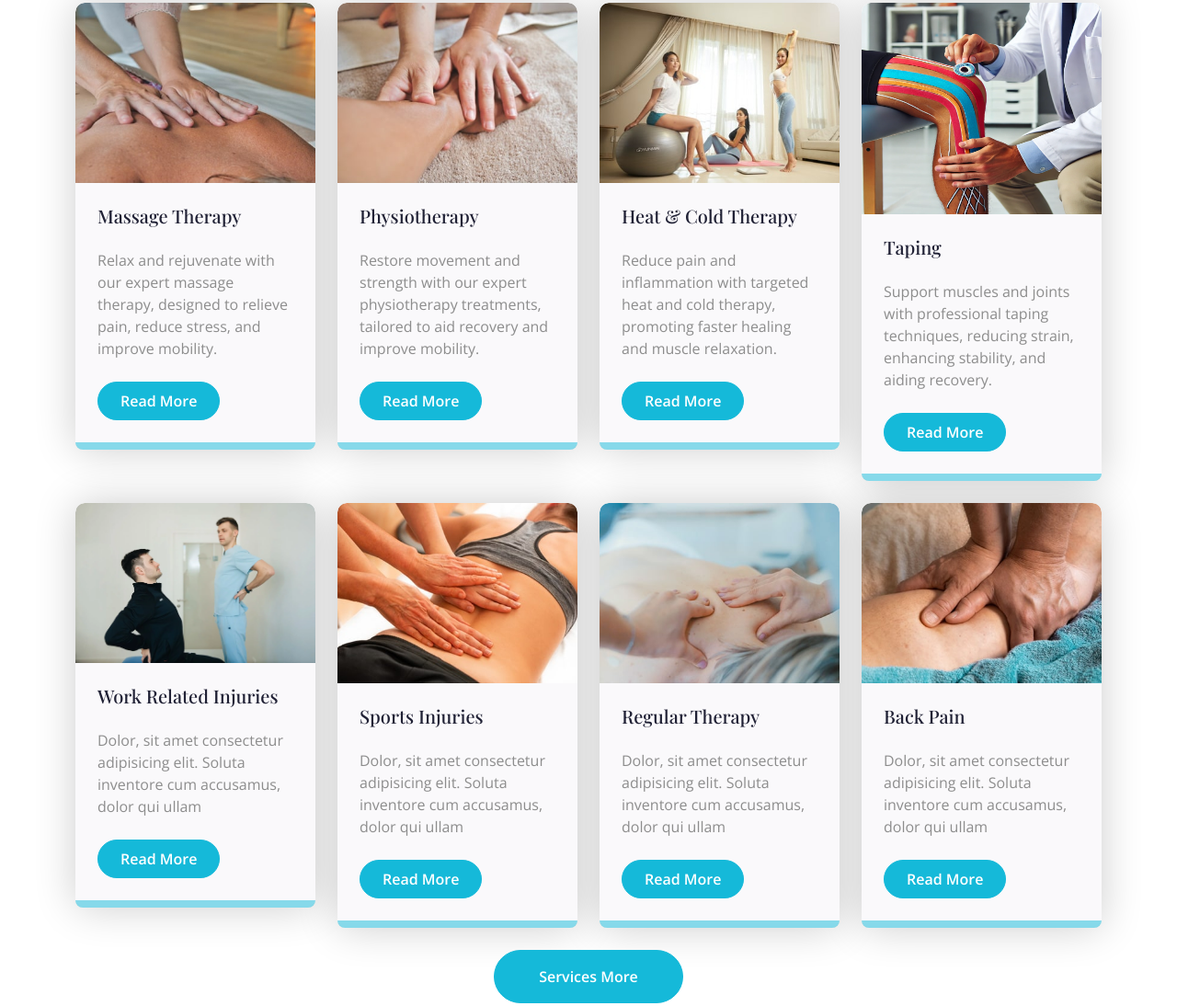
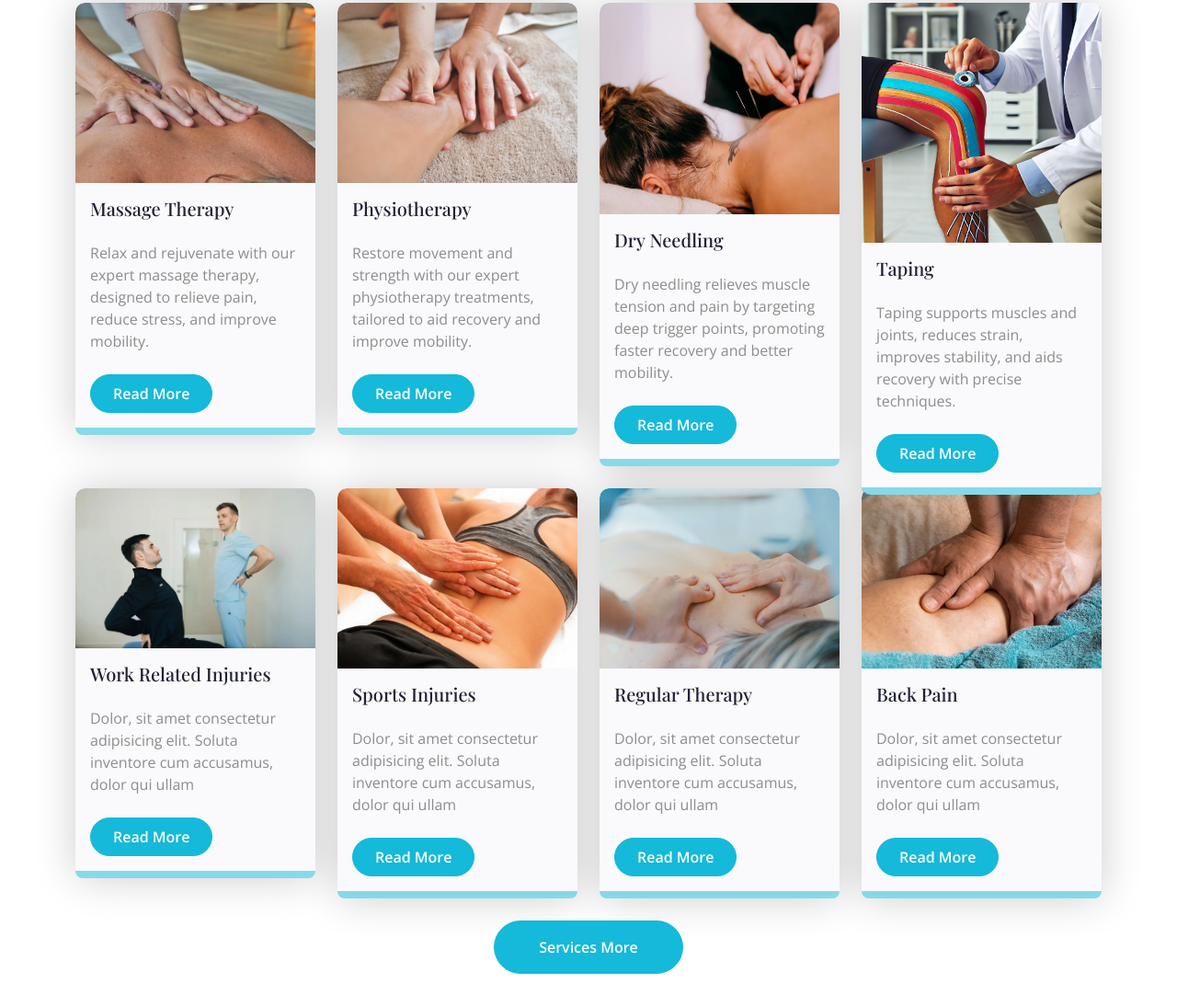
Before and after one commit to Live-Active/liveactive-ui, a plain HTML site: page index.html in a window 1280 px wide. Shown: the part 1361-2455 px from the top of the page at 92% size. Drawn offline with nearby package versions, Linux system fonts and the light colour scheme; animation ran at ten frames a second.

Commit message:
littile change

```diff
--- a/css/style.css
+++ b/css/style.css
@@ -488,6 +488,10 @@
 .service .service-item .service-img:hover img {
     transform: scale(1.3);
 }
+
+
+
+
 
 .service .service-item .service-content {
     position: relative;
--- a/index.html
+++ b/index.html
@@ -159,7 +159,7 @@
                            <div class="service-img rounded-top">
                                 <img src="img/service-1.jpg" class="img-fluid rounded-top w-100" alt="">
                            </div>
-                            <div class="service-content rounded-bottom bg-light p-4">
+                            <div class="service-content rounded-bottom bg-light p-3">
                                 <div class="service-content-inner">
                                     <h5 class="mb-4">Massage Therapy</h5>
                                     <p class="mb-4">Relax and rejuvenate with our expert massage therapy, designed to relieve pain, reduce stress, and improve mobility.</p>
@@ -173,7 +173,7 @@
                            <div class="service-img rounded-top">
                                 <img src="img/service-2.jpg" class="img-fluid rounded-top w-100" alt="">
                            </div>
-                            <div class="service-content rounded-bottom bg-light p-4">
+                            <div class="service-content rounded-bottom bg-light p-3">
                                 <div class="service-content-inner">
                                     <h5 class="mb-4">Physiotherapy</h5>
                                     <p class="mb-4">Restore movement and strength with our expert physiotherapy treatments, tailored to aid recovery and improve mobility.</p>
@@ -185,26 +185,26 @@
                     <div class="col-md-6 col-lg-4 col-xl-3 wow fadeInUp" data-wow-delay="0.5s">
                         <div class="service-item rounded">
                            <div class="service-img rounded-top">
-                                <img src="img/service-3.jpg" class="img-fluid rounded-top w-100" alt="">
+                                <img src="img/needling.png" class="img-fluid rounded-top w-100" alt="" style="height: 230px;">
                            </div>
-                            <div class="service-content rounded-bottom bg-light p-4">
+                            <div class="service-content rounded-bottom bg-light p-3">
                                 <div class="service-content-inner">
-                                    <h5 class="mb-4">Heat & Cold Therapy</h5>
-                                    <p class="mb-4">Reduce pain and inflammation with targeted heat and cold therapy, promoting faster healing and muscle relaxation.</p>
+                                    <h5 class="mb-4">Dry Needling</h5>
+                                    <p class="mb-4">Dry needling relieves muscle tension and pain by targeting deep trigger points, promoting faster recovery and better mobility.</p>
                                     <a href="#" class="btn btn-primary rounded-pill text-white py-2 px-4 mb-2">Read More</a>
                                 </div>
                             </div>
                         </div>
                     </div>
-                    <div class="col-md-6 col-lg-4 col-xl-3 wow fadeInUp" data-wow-delay="0.7s">
+                    <div class="col-md-6 col-lg-4 col-xl-3 wow fadeInUp" data-wow-delay="0.7s" style="height: 30px;">
                         <div class="service-item rounded">
                            <div class="service-img rounded-top">
-                                <img src="img/taping.webp" class="img-fluid rounded-top w-100"  style="height: 230px;" alt="">
+                                <img src="img/taping.webp" class="img-fluid rounded-top w-100"  alt="">
                            </div>
-                            <div class="service-content rounded-bottom bg-light p-4">
+                            <div class="service-content rounded-bottom bg-light p-3">
                                 <div class="service-content-inner">
                                     <h5 class="mb-4">Taping</h5>
-                                <p class="mb-4">Support muscles and joints with professional taping techniques, reducing strain, enhancing stability, and aiding recovery.</p>
+                                <p class="mb-4">Taping supports muscles and joints, reduces strain, improves stability, and aids recovery with precise techniques.</p>
                                 <a href="#" class="btn btn-primary rounded-pill text-white py-2 px-4 mb-2">Read More</a>
                                 </div>
                             </div>
@@ -215,7 +215,7 @@
                            <div class="service-img rounded-top">
                                 <img src="img/pt-1.webp" class="img-fluid rounded-top w-100" alt="">
                            </div>
-                            <div class="service-content rounded-bottom bg-light p-4">
+                            <div class="service-content rounded-bottom bg-light p-3">
                                 <div class="service-content-inner">
                                     <h5 class="mb-4">Work Related Injuries</h5>
                                     <p class="mb-4">Dolor, sit amet consectetur adipisicing elit. Soluta inventore cum accusamus, dolor qui ullam</p>
@@ -229,7 +229,7 @@
                            <div class="service-img rounded-top">
                                 <img src="img/service-6.jpg" class="img-fluid rounded-top w-100" alt="">
                            </div>
-                            <div class="service-content rounded-bottom bg-light p-4">
+                            <div class="service-content rounded-bottom bg-light p-3">
                                 <div class="service-content-inner">
                                     <h5 class="mb-4">Sports Injuries</h5>
                                     <p class="mb-4">Dolor, sit amet consectetur adipisicing elit. Soluta inventore cum accusamus, dolor qui ullam</p>
@@ -243,7 +243,7 @@
                            <div class="service-img rounded-top">
                                 <img src="img/service-7.jpg" class="img-fluid rounded-top w-100" alt="">
                            </div>
-                            <div class="service-content rounded-bottom bg-light p-4">
+                            <div class="service-content rounded-bottom bg-light p-3">
                                 <div class="service-content-inner">
                                     <h5 class="mb-4">Regular Therapy</h5>
                                     <p class="mb-4">Dolor, sit amet consectetur adipisicing elit. Soluta inventore cum accusamus, dolor qui ullam</p>
@@ -257,7 +257,7 @@
                            <div class="service-img rounded-top">
                                 <img src="img/service-8.jpg" class="img-fluid rounded-top w-100" alt="">
                            </div>
-                            <div class="service-content rounded-bottom bg-light p-4">
+                            <div class="service-content rounded-bottom bg-light p-3">
                                 <div class="service-content-inner">
                                     <h5 class="mb-4">Back Pain</h5>
                                     <p class="mb-4">Dolor, sit amet consectetur adipisicing elit. Soluta inventore cum accusamus, dolor qui ullam</p>
@@ -973,7 +973,7 @@
                     </div>
                     <div class="col-12">
                         <span class="text-light">Designed by
-                            <a class="text-primary fw-bold border-bottom" target="_blank" href="https://www.linkedin.com/in/rahul-gupta-62ba0121b/">Rahul Gupta</a>
+                            <!-- <a class="text-primary fw-bold border-bottom" target="_blank" href="https://www.linkedin.com/in/rahul-gupta-62ba0121b/">Rahul Gupta</a> -->
                         </span>
                     </div>
                 </div>
```
Also changed, not shown: img/needling.png (added).
